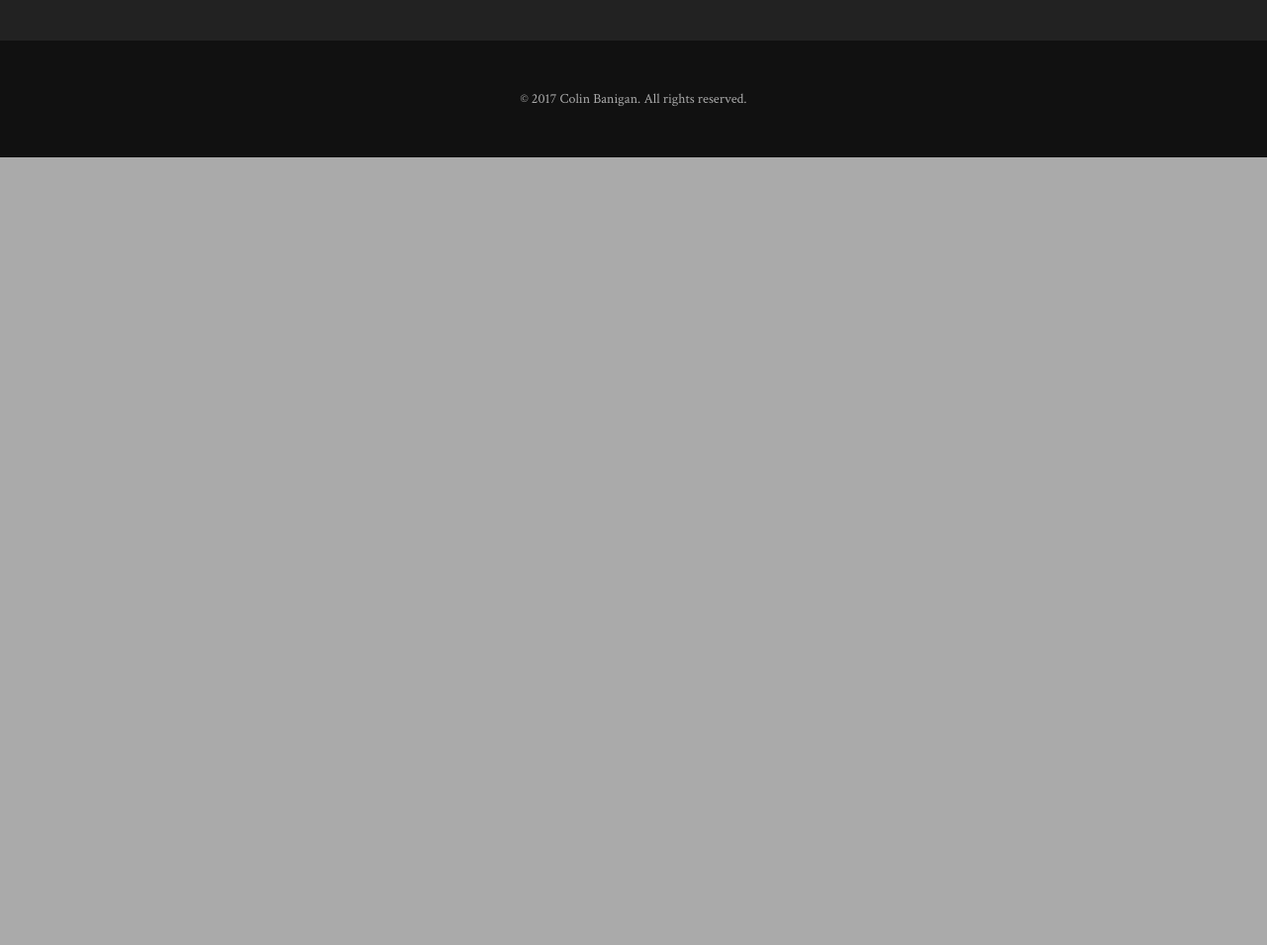
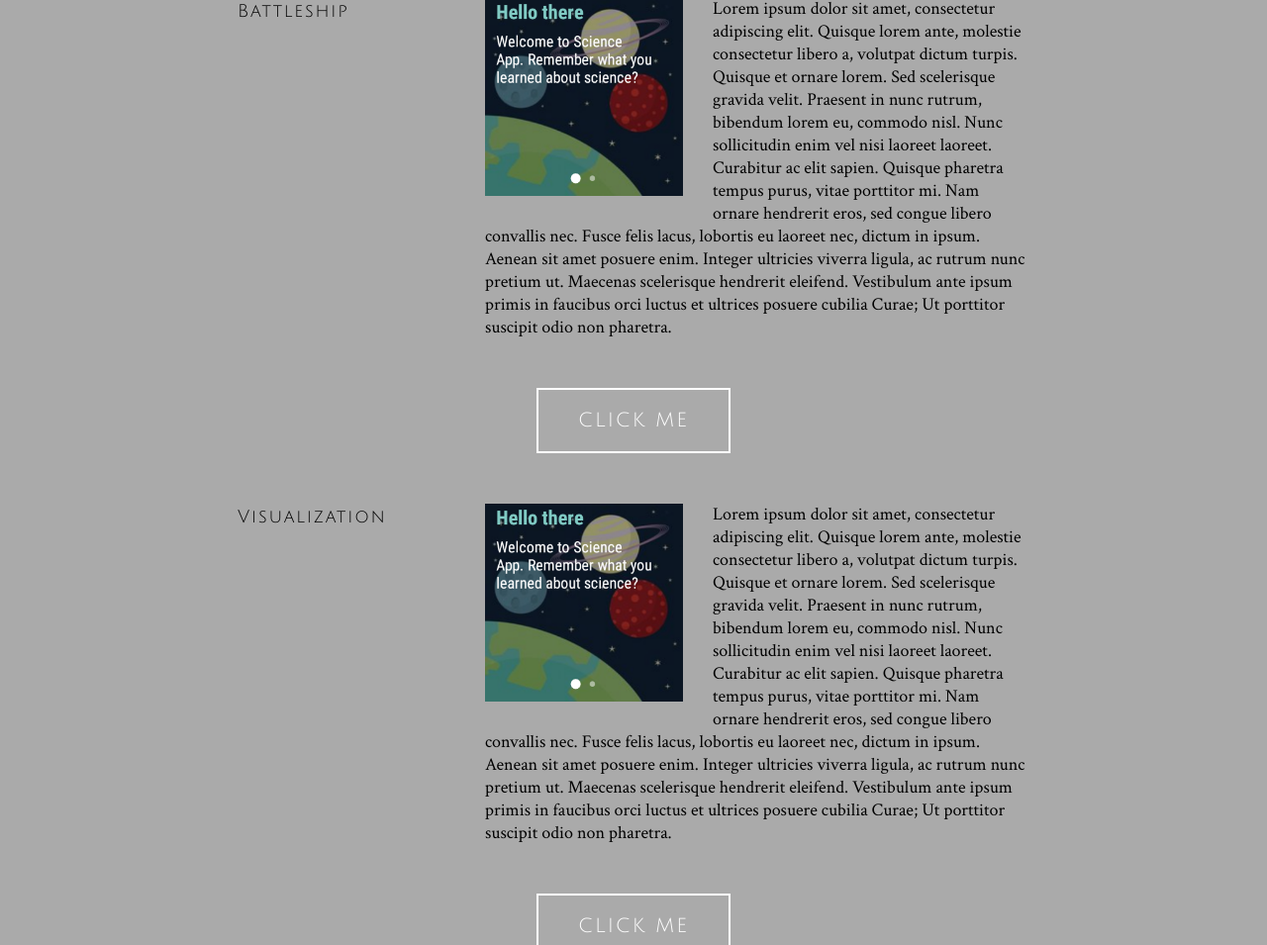
Before and after one commit to cbanigan/Personal-Website, a plain HTML site: page projects.html in a window 1280 px wide. Shown: the part 1199-2154 px from the top of the page at 99% size. Before the commit the page ends 1358 px from the top, so only its background shows below. Drawn offline with nearby package versions, Linux system fonts and the light colour scheme.

Commit message:
finished about, started projects, added buttons

```diff
--- a/projects.css
+++ b/projects.css
@@ -234,3 +234,30 @@ a:hover {
 .social-media li{
     display: inline;
 }
+
+.project-image {
+    float: left;
+    margin-top: 1px;
+    padding-right: 30px;
+    padding-bottom: 10px;
+}
+
+.fancy-button {
+    color: white;
+    display: inline-block;
+    padding: 20px 40px;
+    border-width: 2px;
+    border-style: solid;
+    border-color: white;
+    font-size: 20px;
+    transition: all 0.3s;
+    background-color: rgba(255, 255, 255, 0);
+}
+
+.fancy-button:hover {
+    transition: all 0.3s;
+    background-color: white;
+    border-color: #AAAAAA;
+    color: #AAAAAA;
+    cursor: pointer;
+}
--- a/projects.html
+++ b/projects.html
@@ -38,15 +38,36 @@
 
         <div class="block-text">
             <div class="title-text julius">
-                Why, hello there.
+                Research
             </div>
+            <div class="project-image"></div>
             <div class="body-text">
-                My name is Colin Banigan. I'm a junior undergraduate student at Texas A&amp;M University pursuing a bachelors degree in Computer Science with minors
-                in both Art and Mathematics. My passion has been computers ever since I was little, and I am currently pursuing a career in software engineering. Throughout
-                my life, I have been fascinated by creative arts, whether that be art, music, or even design. Great design strikes a chord with me,
-                and I hope to be able to incorporate solid design choices throughout my professional work. Thank you for stopping by!
+                <img class="project-image" src="research-0.png" width="200px">Lorem ipsum dolor sit amet, consectetur adipiscing elit. Quisque lorem ante, molestie consectetur libero a, volutpat dictum turpis. Quisque et ornare lorem. Sed scelerisque gravida velit. Praesent in nunc rutrum, bibendum lorem eu, commodo nisl. Nunc sollicitudin enim vel nisi laoreet laoreet. Curabitur ac elit sapien. Quisque pharetra tempus purus, vitae porttitor mi. Nam ornare hendrerit eros, sed congue libero convallis nec. Fusce felis lacus, lobortis eu laoreet nec, dictum in ipsum. Aenean sit amet posuere enim. Integer ultricies viverra ligula, ac rutrum nunc pretium ut. Maecenas scelerisque hendrerit eleifend. Vestibulum ante ipsum primis in faucibus orci luctus et ultrices posuere cubilia Curae; Ut porttitor suscipit odio non pharetra.
             </div>
         </div>
+        <center><button class="fancy-button julius"  onclick="location.href='index.html'">CLICK ME</button></center>
+
+        <div class="block-text">
+            <div class="title-text julius">
+                Battleship
+            </div>
+            <div class="project-image"></div>
+            <div class="body-text">
+                <img class="project-image" src="research-0.png" width="200px">Lorem ipsum dolor sit amet, consectetur adipiscing elit. Quisque lorem ante, molestie consectetur libero a, volutpat dictum turpis. Quisque et ornare lorem. Sed scelerisque gravida velit. Praesent in nunc rutrum, bibendum lorem eu, commodo nisl. Nunc sollicitudin enim vel nisi laoreet laoreet. Curabitur ac elit sapien. Quisque pharetra tempus purus, vitae porttitor mi. Nam ornare hendrerit eros, sed congue libero convallis nec. Fusce felis lacus, lobortis eu laoreet nec, dictum in ipsum. Aenean sit amet posuere enim. Integer ultricies viverra ligula, ac rutrum nunc pretium ut. Maecenas scelerisque hendrerit eleifend. Vestibulum ante ipsum primis in faucibus orci luctus et ultrices posuere cubilia Curae; Ut porttitor suscipit odio non pharetra.
+            </div>
+        </div>
+        <center><button class="fancy-button julius"  onclick="location.href='index.html'">CLICK ME</button></center>
+
+        <div class="block-text">
+            <div class="title-text julius">
+                Visualization
+            </div>
+            <div class="project-image"></div>
+            <div class="body-text">
+                <img class="project-image" src="research-0.png" width="200px">Lorem ipsum dolor sit amet, consectetur adipiscing elit. Quisque lorem ante, molestie consectetur libero a, volutpat dictum turpis. Quisque et ornare lorem. Sed scelerisque gravida velit. Praesent in nunc rutrum, bibendum lorem eu, commodo nisl. Nunc sollicitudin enim vel nisi laoreet laoreet. Curabitur ac elit sapien. Quisque pharetra tempus purus, vitae porttitor mi. Nam ornare hendrerit eros, sed congue libero convallis nec. Fusce felis lacus, lobortis eu laoreet nec, dictum in ipsum. Aenean sit amet posuere enim. Integer ultricies viverra ligula, ac rutrum nunc pretium ut. Maecenas scelerisque hendrerit eleifend. Vestibulum ante ipsum primis in faucibus orci luctus et ultrices posuere cubilia Curae; Ut porttitor suscipit odio non pharetra.
+            </div>
+        </div>
+        <center><button class="fancy-button julius"  onclick="location.href='index.html'">CLICK ME</button></center>
 
         <div id="top-footer">
             <h2 class="contact julius">Contact</h2>
```
Also changed, not shown: about.html (+20 -5 lines), research-0.png (added), research-1.png (added), research-2.png (added), research-3.png (added).
